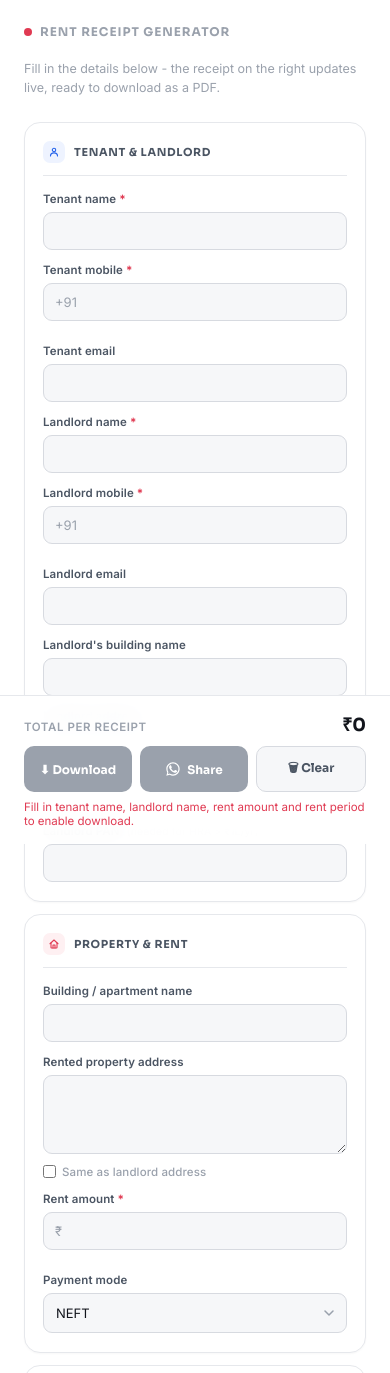
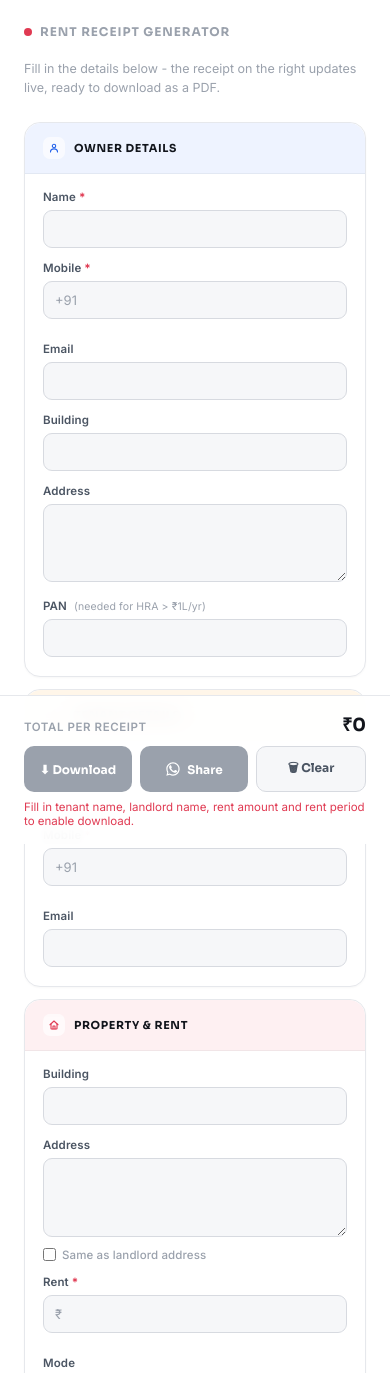
Before and after one commit to Karthikj9611/RentInPeace, a website: page public/rent-receipt.html in a window 390 px wide. Shown: the top 1373 px of the page. Drawn offline with nearby package versions, Linux system fonts and the light colour scheme.

Commit message:
Add files via upload

```diff
--- a/public/rent-receipt.html
+++ b/public/rent-receipt.html
@@ -97,6 +97,7 @@
     margin-bottom:12px;
     box-shadow:0 1px 2px rgba(18,21,28,.03);
     transition:border-color .15s, box-shadow .15s;
+    overflow:hidden;
   }
   .card:focus-within{
     border-color:var(--line-2);
@@ -111,15 +112,17 @@
     font-weight:700;
     text-transform:uppercase;
     letter-spacing:.06em;
-    color:var(--ink-2);
-    margin-bottom:16px;
-    padding-bottom:12px;
-    border-bottom:1px solid var(--line);
+    color:var(--ink);
+    margin:-18px -18px 16px -18px;
+    padding:14px 18px;
+    background:var(--ic-bg, var(--tint));
+    border-radius:var(--radius-lg) var(--radius-lg) 0 0;
+    border-bottom:1px solid rgba(18,21,28,.05);
   }
   .section-label .ic{
     width:22px;height:22px;flex-shrink:0;
     display:inline-flex;align-items:center;justify-content:center;
-    background:var(--ic-bg, var(--brand-light));
+    background:rgba(255,255,255,.65);
     color:var(--ic-fg, var(--brand));
     border-radius:7px;
   }
@@ -479,63 +482,67 @@
     <div class="sub">Fill in the details below - the receipt on the right updates live, ready to download as a PDF.</div>
 
     <div class="card" style="--ic-bg:var(--blue-bg);--ic-fg:var(--blue)">
-      <div class="section-label"><span class="ic"><svg viewBox="0 0 24 24" fill="none" stroke="currentColor" stroke-linecap="round" stroke-linejoin="round"><circle cx="12" cy="8" r="3.4"/><path d="M5 20c0-3.6 3.1-6.2 7-6.2s7 2.6 7 6.2"/></svg></span>Tenant &amp; landlord</div>
+      <div class="section-label"><span class="ic"><svg viewBox="0 0 24 24" fill="none" stroke="currentColor" stroke-linecap="round" stroke-linejoin="round"><circle cx="12" cy="8" r="3.4"/><path d="M5 20c0-3.6 3.1-6.2 7-6.2s7 2.6 7 6.2"/></svg></span>Owner details</div>
       <div class="field">
-        <label>Tenant name <span class="req">*</span></label>
+        <label>Name <span class="req">*</span></label>
+        <input id="landlordName" />
+      </div>
+      <div class="row2">
+        <div class="field">
+          <label>Mobile <span class="req">*</span></label>
+          <div class="phone-wrap">
+            <span class="cc">+91</span>
+            <input id="landlordMobile" type="tel" inputmode="numeric" maxlength="10" required />
+          </div>
+        </div>
+        <div class="field">
+          <label>Email</label>
+          <input id="landlordEmail" type="email" />
+        </div>
+      </div>
+      <div class="field">
+        <label>Building</label>
+        <input id="landlordBuildingName" />
+      </div>
+      <div class="field">
+        <label>Address</label>
+        <textarea id="landlordAddress" rows="3"></textarea>
+      </div>
+      <div class="field">
+        <label>PAN <span class="hint">(needed for HRA &gt; ₹1L/yr)</span></label>
+        <input id="landlordPAN" maxlength="10" style="text-transform:uppercase" />
+      </div>
+    </div>
+
+    <div class="card" style="--ic-bg:var(--amber-bg);--ic-fg:var(--amber)">
+      <div class="section-label"><span class="ic"><svg viewBox="0 0 24 24" fill="none" stroke="currentColor" stroke-linecap="round" stroke-linejoin="round"><circle cx="12" cy="8" r="3.4"/><path d="M5 20c0-3.6 3.1-6.2 7-6.2s7 2.6 7 6.2"/></svg></span>Tenant details</div>
+      <div class="field">
+        <label>Name <span class="req">*</span></label>
         <input id="tenantName" />
       </div>
       <div class="row2">
         <div class="field">
-          <label>Tenant mobile <span class="req">*</span></label>
+          <label>Mobile <span class="req">*</span></label>
           <div class="phone-wrap">
             <span class="cc">+91</span>
             <input id="tenantMobile" type="tel" inputmode="numeric" maxlength="10" required />
           </div>
         </div>
         <div class="field">
-          <label>Tenant email</label>
+          <label>Email</label>
           <input id="tenantEmail" type="email" />
         </div>
-      </div>
-      <div class="field">
-        <label>Landlord name <span class="req">*</span></label>
-        <input id="landlordName" />
-      </div>
-      <div class="row2">
-        <div class="field">
-          <label>Landlord mobile <span class="req">*</span></label>
-          <div class="phone-wrap">
-            <span class="cc">+91</span>
-            <input id="landlordMobile" type="tel" inputmode="numeric" maxlength="10" required />
-          </div>
-        </div>
-        <div class="field">
-          <label>Landlord email</label>
-          <input id="landlordEmail" type="email" />
-        </div>
-      </div>
-      <div class="field">
-        <label>Landlord's building name</label>
-        <input id="landlordBuildingName" />
-      </div>
-      <div class="field">
-        <label>Landlord address</label>
-        <textarea id="landlordAddress" rows="3"></textarea>
-      </div>
-      <div class="field">
-        <label>Landlord PAN <span class="hint">(needed for HRA &gt; ₹1L/yr)</span></label>
-        <input id="landlordPAN" maxlength="10" style="text-transform:uppercase" />
       </div>
     </div>
 
     <div class="card" style="--ic-bg:var(--brand-light);--ic-fg:var(--brand)">
       <div class="section-label"><span class="ic"><svg viewBox="0 0 24 24" fill="none" stroke="currentColor" stroke-linecap="round" stroke-linejoin="round"><path d="M4 11.5 12 4l8 7.5"/><path d="M6 10v9a1 1 0 0 0 1 1h10a1 1 0 0 0 1-1v-9"/><path d="M10 20v-6h4v6"/></svg></span>Property &amp; rent</div>
       <div class="field">
-        <label>Building / apartment name</label>
+        <label>Building</label>
         <input id="buildingName" />
       </div>
       <div class="field">
-        <label>Rented property address</label>
+        <label>Address</label>
         <textarea id="propertyAddress" rows="3"></textarea>
         <label class="inline-check">
           <input type="checkbox" id="sameAsLandlordAddress" />
@@ -544,14 +551,14 @@
       </div>
       <div class="row2">
         <div class="field amt-field">
-          <label>Rent amount <span class="req">*</span></label>
+          <label>Rent <span class="req">*</span></label>
           <div class="amt-wrap">
           <span class="cur">₹</span>
           <input id="rentAmount" type="number" min="0" />
           </div>
         </div>
         <div class="field">
-          <label>Payment mode</label>
+          <label>Mode</label>
           <select id="paymentMode">
             <option>Cash</option>
             <option selected>NEFT</option>
@@ -582,7 +589,7 @@
       </div>
       <div class="row2">
         <div class="field amt-field">
-          <label>Sanitary / Cleaning</label>
+          <label>Sanitary</label>
           <div class="amt-wrap">
           <span class="cur">₹</span>
           <input id="sanitaryCharge" type="number" min="0" />
@@ -605,7 +612,7 @@
           </div>
         </div>
         <div class="field amt-field">
-          <label>Other charges</label>
+          <label>Other</label>
           <div class="amt-wrap">
           <span class="cur">₹</span>
           <input id="otherChargeAmount" type="number" min="0" />
@@ -613,7 +620,7 @@
         </div>
       </div>
       <div class="field">
-        <label>Label for Other charges</label>
+        <label>Label</label>
         <input id="otherChargeLabel" />
       </div>
     </div>
@@ -628,11 +635,11 @@
       <div id="singleFields">
         <div class="row2">
           <div class="field">
-            <label>Period from <span class="req">*</span></label>
+            <label>From <span class="req">*</span></label>
             <input id="periodFrom" type="date" />
           </div>
           <div class="field">
-            <label>Period to <span class="req">*</span></label>
+            <label>To <span class="req">*</span></label>
             <input id="periodTo" type="date" />
           </div>
         </div>
@@ -640,21 +647,21 @@
 
       <div class="row2 multi-fields" id="multiFields">
         <div class="field">
-          <label>First period from <span class="req">*</span></label>
+          <label>From <span class="req">*</span></label>
           <input id="multiFrom" type="date" />
         </div>
         <div class="field">
-          <label>First period to <span class="req">*</span></label>
+          <label>To <span class="req">*</span></label>
           <input id="multiTo" type="date" />
         </div>
         <div class="field">
-          <label>No. of periods</label>
+          <label>Periods</label>
           <input id="monthsCount" type="number" min="1" max="24" value="12" />
         </div>
       </div>
 
       <div class="field">
-        <label>Date of payment</label>
+        <label>Date</label>
         <input id="paymentDate" type="date" />
       </div>
 
```
